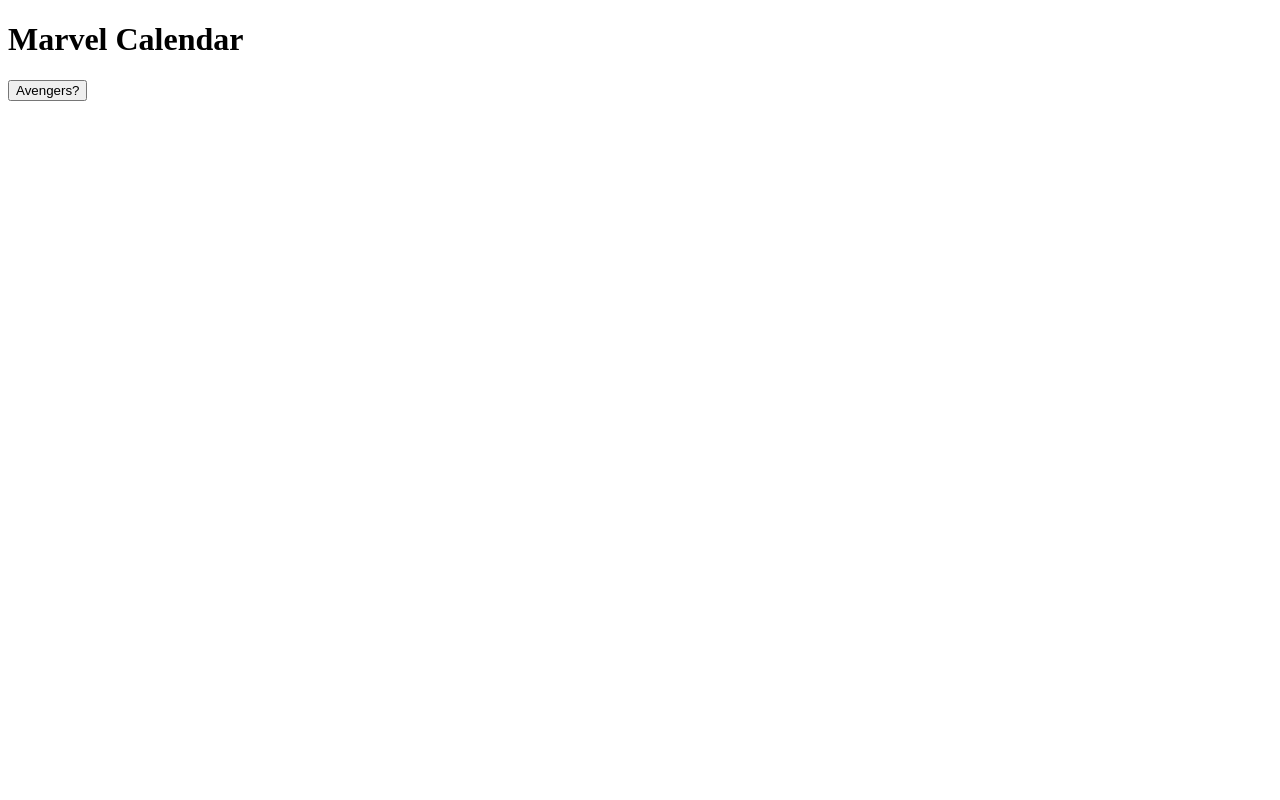
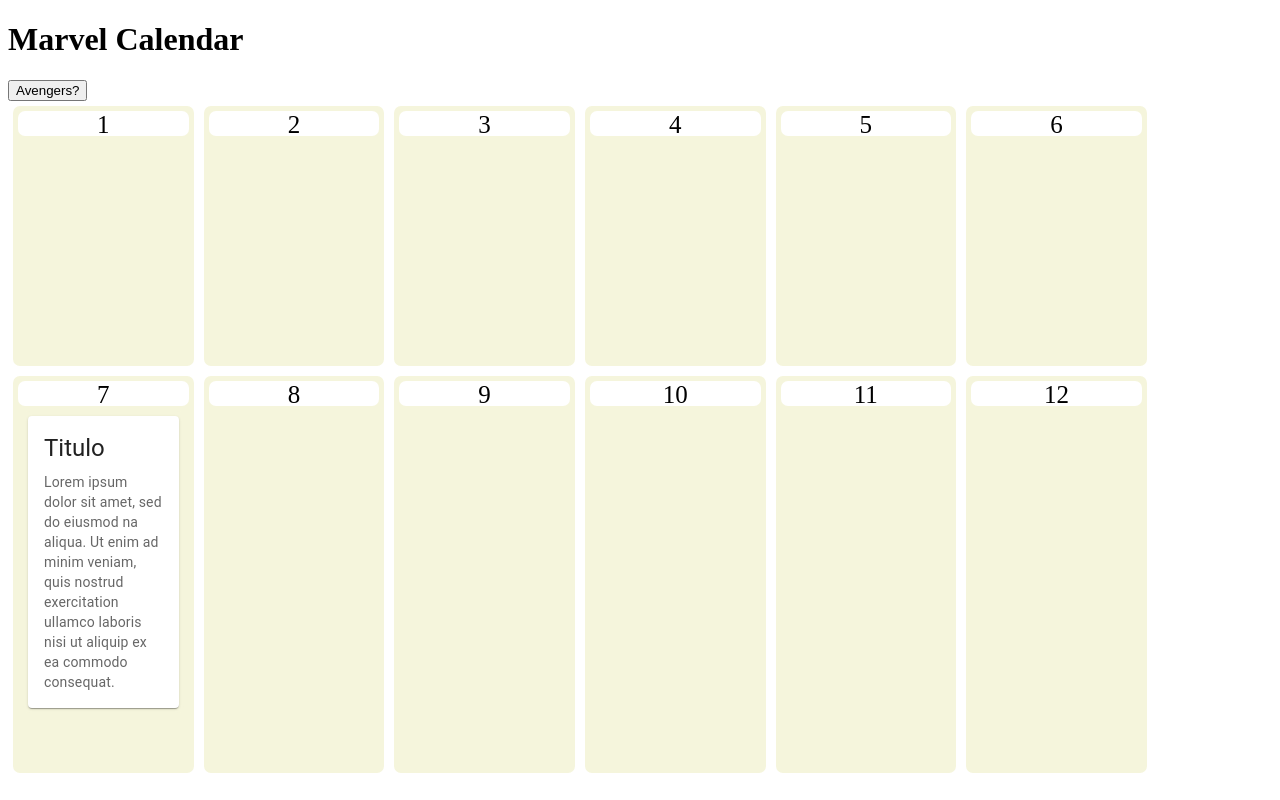
Before and after one commit to HenrryEsposito/marvel-calendar, a React (Create React App) app: page / in a window 1280 px wide. Built offline with nearby package versions, Linux system fonts and the light colour scheme.

Commit message:
chore - test calendar early implementation

```diff
--- a/src/App.tsx
+++ b/src/App.tsx
@@ -1,4 +1,5 @@
 import React from "react";
+import Calendar from "./components/organisms/Calendar";
 
 function App() {
   return (
@@ -11,6 +12,7 @@
       >
         Avengers?
       </button>
+      <Calendar></Calendar>
     </div>
   );
 }
```
